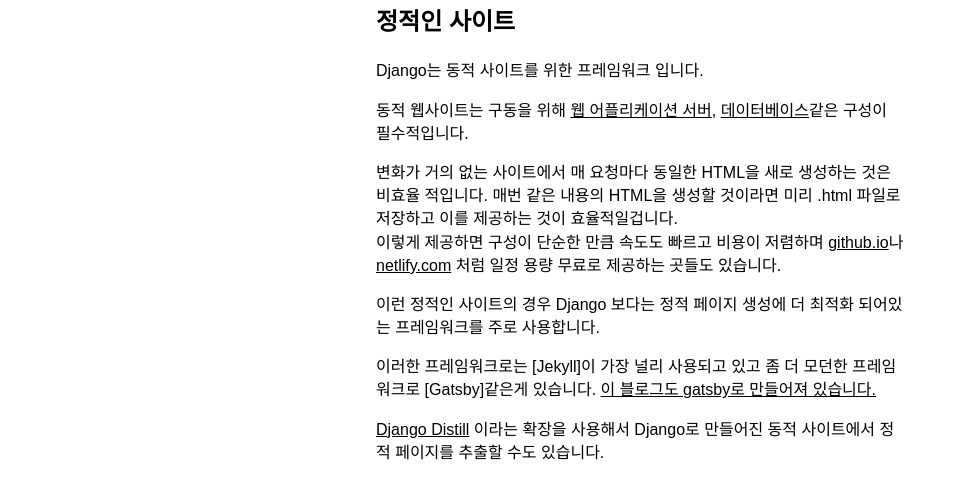
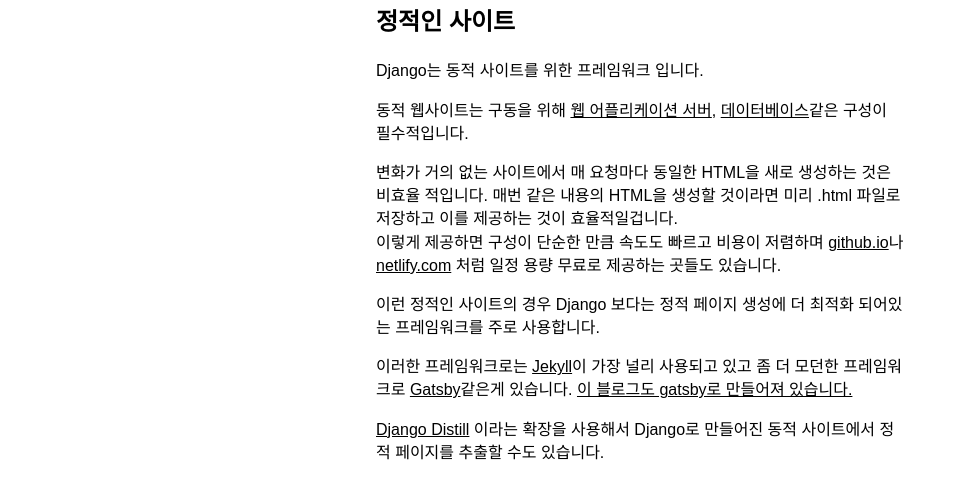
Before and after one commit to lexifdev/blog.lxf.kr, a Gatsby site: page /2018-11-19---why-or-not-django/ in a window 1280 px wide. Shown: the part 292-773 px from the top of the page, without its empty margins (0-964 px from the left). Built offline with nearby package versions, Linux system fonts and the light colour scheme; Gatsby itself is replaced by a stand-in of ours; some packages are replaced by stand-ins of ours.

Commit message:
jekyll, gatsby 링크 복원

```diff
--- a/posts/2018-11-19---why-or-not-django/index.md
+++ b/posts/2018-11-19---why-or-not-django/index.md
@@ -21,7 +21,7 @@ Django는 동적 사이트를 위한 프레임워크 입니다.
 
 이런 정적인 사이트의 경우 Django 보다는 정적 페이지 생성에 더 최적화 되어있는 프레임워크를 주로 사용합니다.
 
-이러한 프레임워크로는 [Jekyll]이 가장 널리 사용되고 있고 좀 더 모던한 프레임워크로 [Gatsby]같은게 있습니다.
+이러한 프레임워크로는 [Jekyll](https://jekyllrb.com/)이 가장 널리 사용되고 있고 좀 더 모던한 프레임워크로 [Gatsby](https://www.gatsbyjs.org/)같은게 있습니다.
 [이 블로그도 gatsby로 만들어져 있습니다.](https://github.com/lexifdev/blog.lxf.kr)
 
 [Django Distill](https://github.com/mgrp/django-distill) 이라는 확장을 사용해서 Django로 만들어진 동적 사이트에서 정적 페이지를 추출할 수도 있습니다.
```
